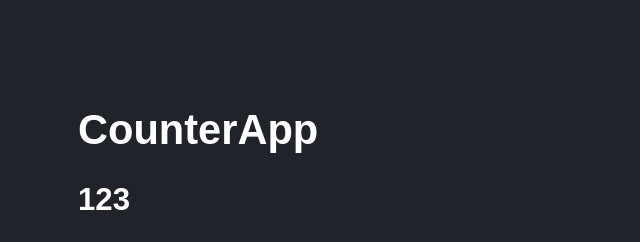
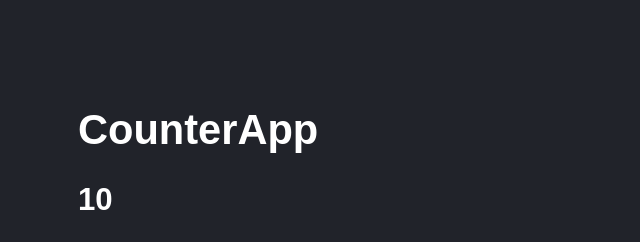
Before and after one commit to fernando258258/Cursos-fer, a React (Vite) app in the folder React De cero a experto ( Hooks y MERN )/03-counter-app-vite/: page / in a window 1280 px wide. Shown: the top 242 px of the page, without its empty margins (0-640 px from the left). Built offline with nearby package versions, Linux system fonts and the light colour scheme.

Commit message:
useState Hook

```diff
--- a/React De cero a experto ( Hooks y MERN )/03-counter-app-vite/src/CounterApp.jsx
+++ b/React De cero a experto ( Hooks y MERN )/03-counter-app-vite/src/CounterApp.jsx
@@ -1,14 +1,18 @@
+/* eslint-disable no-unused-vars */
+import { useState } from "react";
 import PropTypes from "prop-types";
 
 const CounterApp = ({ value }) => {
-  const handleAdd = (event) => {
-    console.log(event);
+  const [counter, setCounter] = useState(10);
+  const handleAdd = () => {
+    // console.log(event);
+    setCounter(counter + 1);
   };
 
   return (
     <>
       <h1> CounterApp </h1>
-      <h2>{value}</h2>
+      <h2>{counter}</h2>
       <button onClick={handleAdd}>+1</button>
     </>
   );
```
